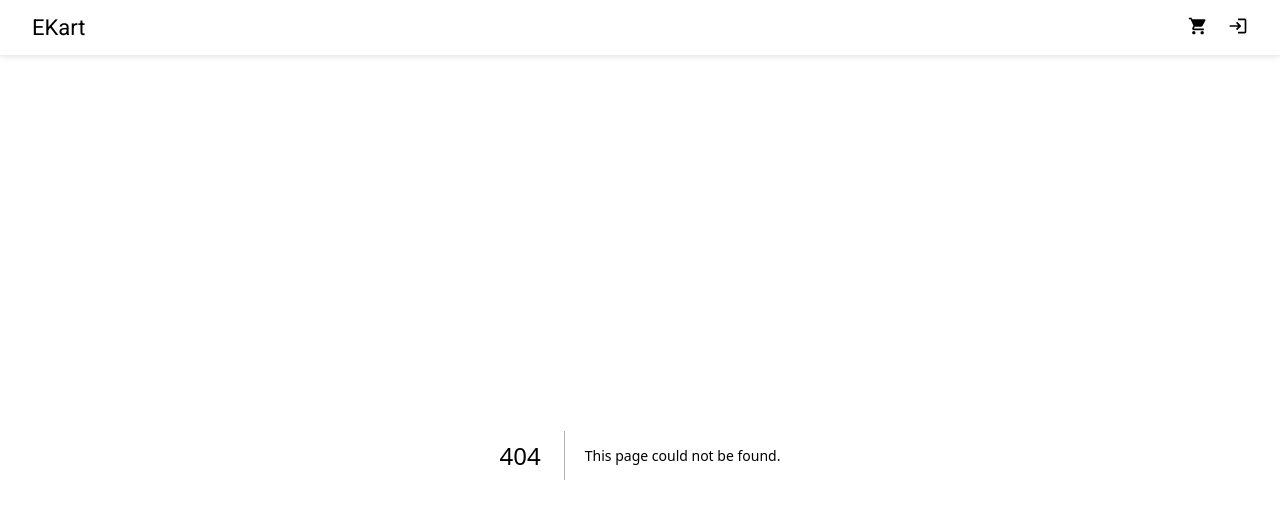
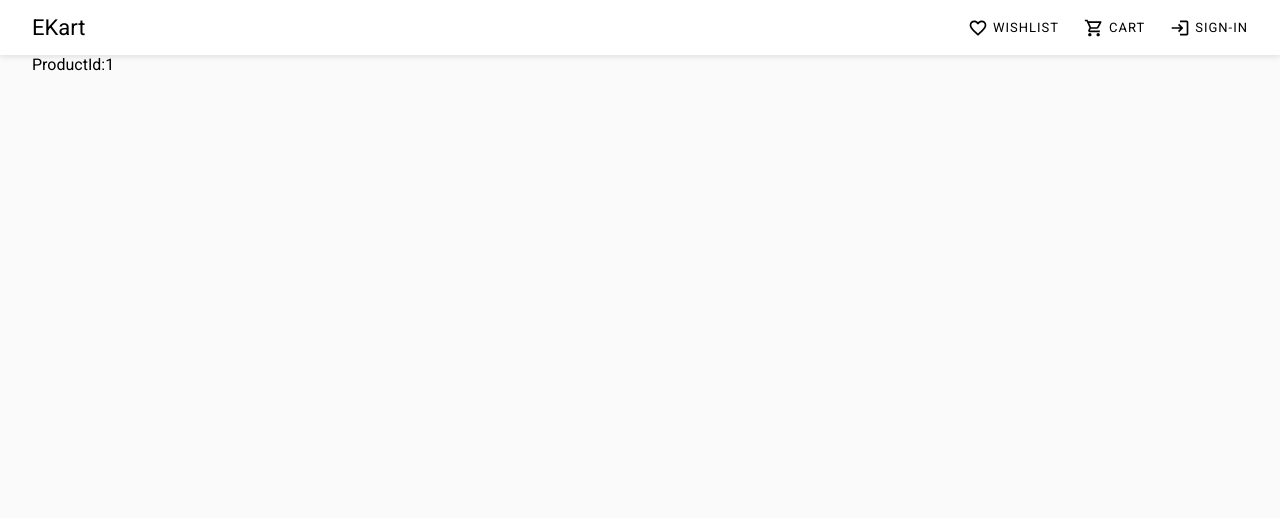
Before and after one commit to NagarajVelusamy/ekart-next, a Next.js app: page /product/1 in a window 1280 px wide. Before the commit this address had no page. Shown: the top 518 px of the page. Built offline with nearby package versions, Linux system fonts and the light colour scheme.

Commit message:
product list page added

```diff
--- a/components/common/NavBar/NavBar.jsx
+++ b/components/common/NavBar/NavBar.jsx
@@ -1,13 +1,20 @@
 import Link from "next/link";
-import { ShoppingCart, Login } from "@mui/icons-material";
+import { ShoppingCartOutlined, Login, FavoriteBorder } from "@mui/icons-material";
 
 export const navLinks = [
   {
-    title: <ShoppingCart fontSize="small" />,
+    title:"wishlist",
+    icon: <FavoriteBorder fontSize="small" />,
+    path: "/wishlist"
+  },
+  {
+    icon: <ShoppingCartOutlined fontSize="small" />,
+    title:"cart",
     path: "/cart"
   },
   {
-    title: <Login fontSize="small" />,
+    title:"sign-in",
+    icon: <Login fontSize="small" />,
     path: "/signin"
   },
 ];
@@ -34,7 +41,11 @@ const NavBar = () => {
                 <Link
                   href={navItem.path}
                   className="nav-item"
-                >{navItem.title}</Link>
+                >
+                  {navItem.icon}
+                  <span>{navItem.title}</span>
+
+                </Link>
               </li>
             ))
           }
--- a/components/common/NavBar/NavBar.scss
+++ b/components/common/NavBar/NavBar.scss
@@ -1,7 +1,7 @@
 @use "styles/variables" as *;
 
 .nav {
-    --nav-links-gap: 20px;
+    --nav-links-gap: 25px;
 
     background-color: $nav-bg;
     box-shadow: 0 2px 5px rgba(0, 0, 0, .1);
@@ -26,6 +26,12 @@
 
     .nav-item {
         color: #000;
+        display: flex;
+        align-items: center;
+        gap: 5px;
+        text-transform: uppercase;
+        font-size: 13px;
+        letter-spacing: 1px;
     }
 
 }
--- /dev/null
+++ b/components/common/ProductCard/ProductCard.scss
@@ -0,0 +1,15 @@
+.product-price {
+    font-size: 15px;
+    font-weight: bold;
+}
+
+.product-card-btns {
+    display: flex;
+    gap: 10px;
+}
+
+.product-card__btn {
+    cursor: pointer;
+    background: none;
+    border: none;
+}
--- /dev/null
+++ b/components/productList/ProductList.scss
@@ -0,0 +1,5 @@
+.product-list {
+    display: grid;
+    grid-template-columns: repeat(auto-fit, minmax(300px, 1fr));
+    gap: 25px;
+}
--- a/pages/api/product/addProduct.js
+++ b/pages/api/product/addProduct.js
@@ -2,12 +2,15 @@ import connectDB from "server/middleware/mongodb";
 import Product from "server/models/productModel";
 
 const handler = async (req, res) => {
-  if (req.method === "POST") {
-    const { name, description } = req.body;
+  if (req.method === "GET") {
+    // const { name, description } = req.body;
     try {
       const product = new Product({
-        name,
-        description
+        name: "Apple Watch",
+        description: "The aluminium case is lightweight and made from 100 per cent recycled aerospace-grade alloy.The Sport Band is made from a durable yet surprisingly soft high- performance fluoroelastomer, with an innovative pin - and - tuck closure.",
+        category: "Watch",
+        image: "https://store.storeimages.cdn-apple.com/4668/as-images.apple.com/is/MKU83_VW_34FR+watch-40-alum-midnight-nc-se_VW_34FR_WF_CO_GEO_IN?wid=700&hei=700&trim=1%2C0&fmt=p-jpg&qlt=95&.v=1632171038000%2C1661473982737",
+        price: 80000,
       });
       const createdProduct = await product.save();
       return res.status(200).send(createdProduct);
--- a/pages/index.js
+++ b/pages/index.js
@@ -1,4 +1,4 @@
-import ProductList from "components/productList/ProductList";
+import ProductList from "components/ProductList/ProductList";
 import Head from "next/head";
 import { serializeData } from "utils/serializeData";
 
--- /dev/null
+++ b/pages/product/[productId].js
@@ -0,0 +1,15 @@
+
+const ProductId = ({ productId }) => {
+  return (
+    <div>ProductId:{productId}</div>
+  );
+};
+
+export function getServerSideProps(context) {
+  const { productId } = context.params;
+  return {
+    props: { productId }, // will be passed to the page component as props
+  };
+}
+
+export default ProductId;
--- a/styles/index.scss
+++ b/styles/index.scss
@@ -1,3 +1,5 @@
 @use "./globals";
 
 @use "components/common/NavBar/NavBar.scss";
+@use "components/ProductList/ProductList.scss";
+@use "components/common/ProductCard/ProductCard.scss";
```
Also changed, not shown: components/common/ProductCard/ProductCard.jsx (added, +50 -0 lines), components/productList/ProductList.jsx (+23 -3 lines), 2 other files (tests, documents, lock files or other folders).
